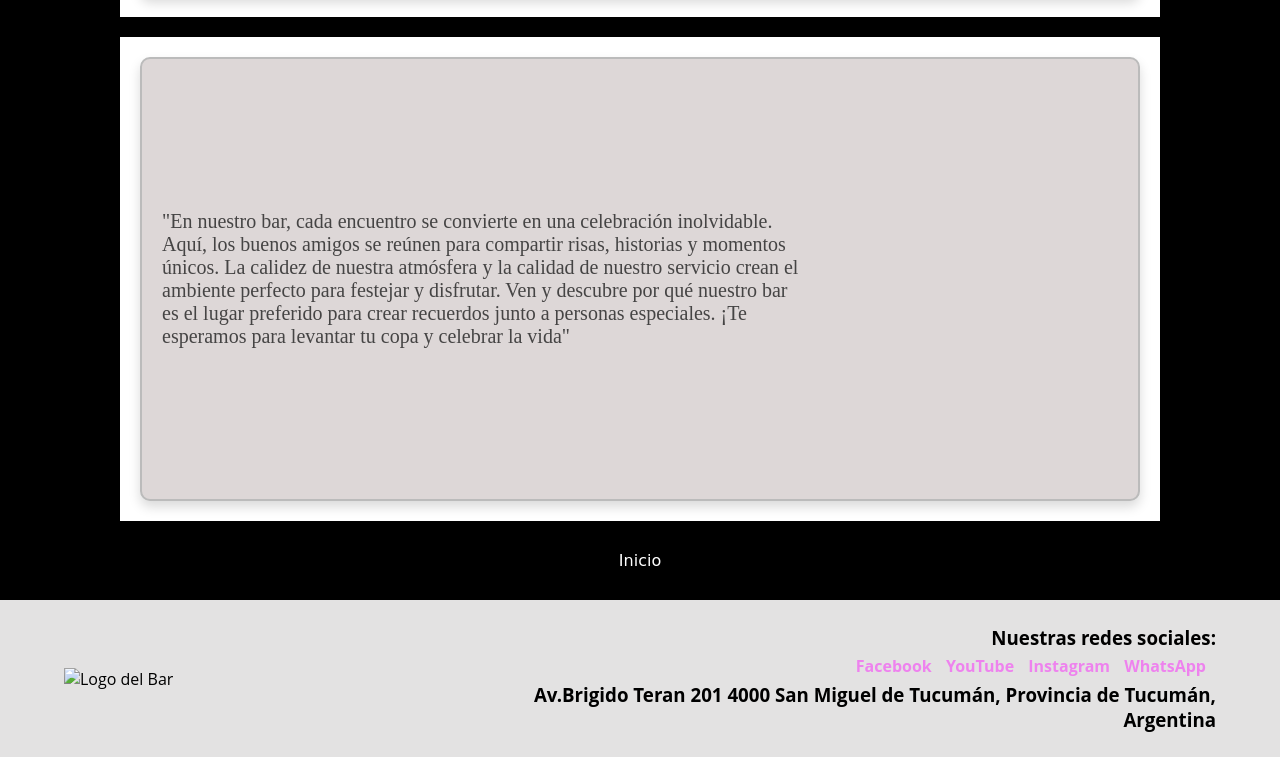
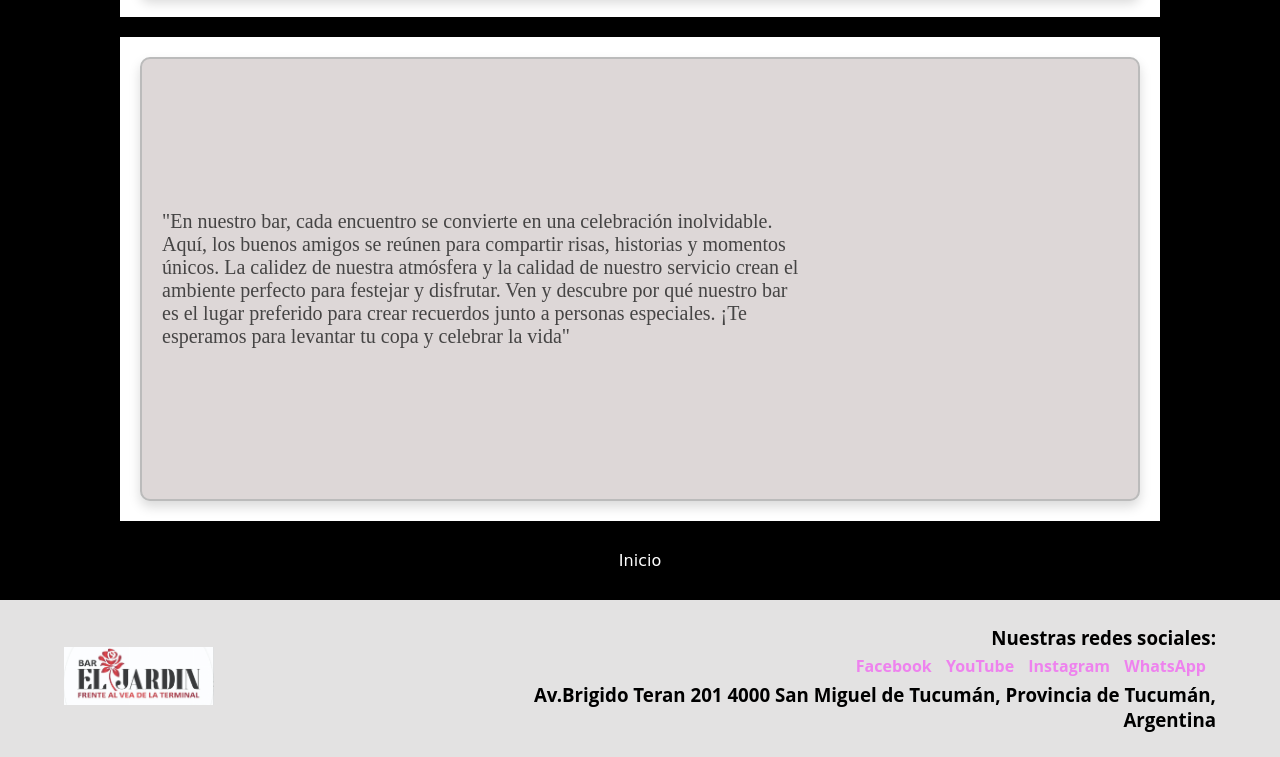
Before and after one commit to salominem/BarElJardin, a website: page paginas/Nosotros.html in a window 1280 px wide. Shown: the part 1816-2573 px from the top of the page. Drawn offline with Linux system fonts and the light colour scheme; the site is published under a folder, as on GitHub Pages, so addresses that start at the root find nothing.

Commit message:
rama-sexta

```diff
--- a/paginas/Nosotros.html
+++ b/paginas/Nosotros.html
@@ -64,7 +64,7 @@
     <footer class="footer">
         <div class="footer-container">
             <div class="footer-left">
-                <img src="/imagenes/logoeljardin.png" alt="Logo del Bar" class="footer-logo">
+                <img src="../imagenes/logoeljardin.png" alt="Logo del Bar" class="footer-logo">
             </div>
             <div class="footer-right">
 
```
Also changed, not shown: paginas/Reservas.html (+1 -1 lines).
